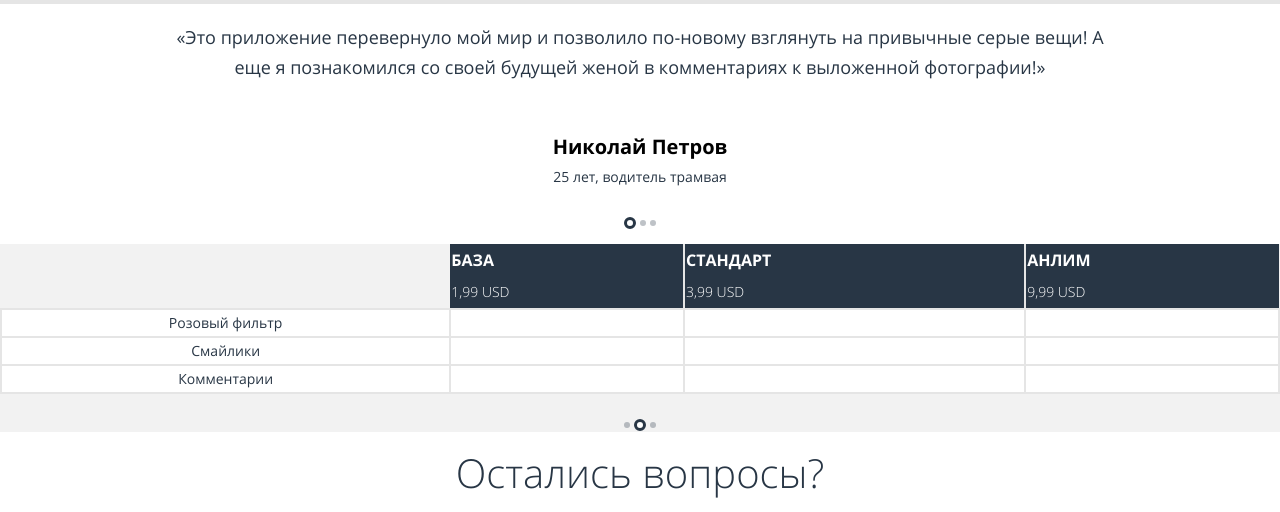
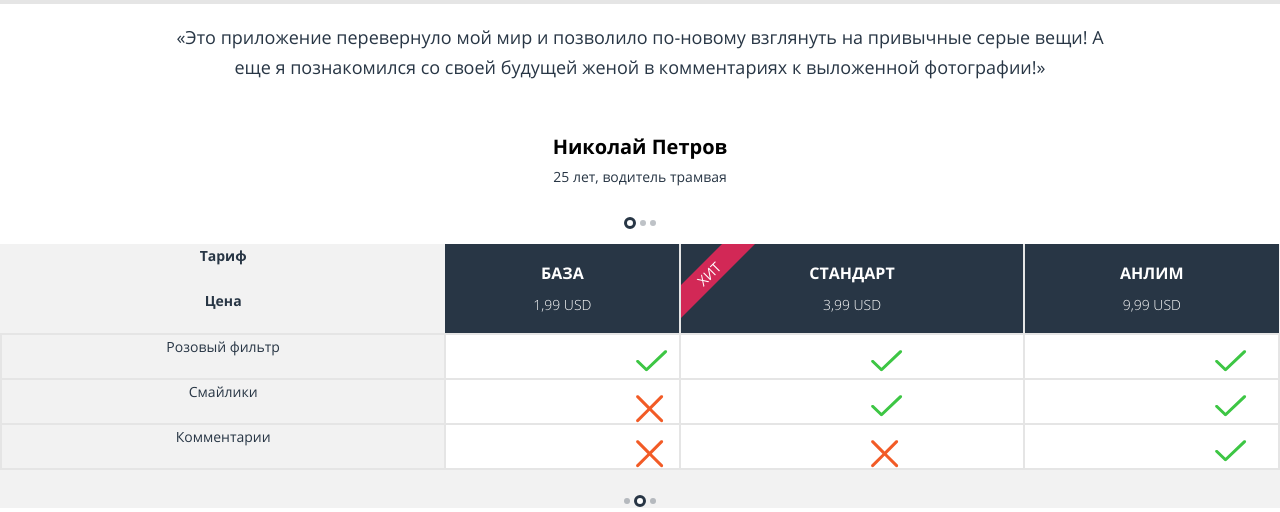
Before and after one commit to Zarrrinochka/1581695-pink-21, a website: page source/index.html in a window 1280 px wide. Shown: the part 2201-2713 px from the top of the page. Drawn offline with nearby package versions, Linux system fonts and the light colour scheme; files that its build step writes are made by us from their sources.

Commit message:
wtf с th

```diff
--- a/source/index.html
+++ b/source/index.html
@@ -167,7 +167,9 @@
       <tr class="table__up">
         <th class="visually-hidden">Тариф</th>
         <td class="table__tariff">База</td>
-        <td class="table__tariff">Стандарт <!--<div class="table__hit">Хит</div>--></td>
+        <td class="table__tariff table__hit-a">Стандарт
+          <div class="table__hit">Хит</div>
+        </td>
         <td class="table__tariff">Анлим</td>
       </tr>
       <tr class="table__price">
--- a/source/less/blocks/table.less
+++ b/source/less/blocks/table.less
@@ -1,6 +1,48 @@
 .table {
   border-collapse: collapse;
   width: 100%;
+  text-align: center;
+  white-space: nowrap;
+}
+
+th {
+  display: none;
+}
+
+td {
+  height: 45px;
+}
+
+.table__hit-a {
+  position: relative;
+
+  &::after {
+    content: "";
+    display: block;
+    position: absolute;
+    top: 0;
+    left: 0;
+    right: 0;
+    bottom: -100px;
+    background-image: url("../img/hit-ribbon.svg");
+    background-repeat: no-repeat;
+    z-index: 1;
+  }
+}
+
+.table__hit {
+  position: absolute;
+  font-weight: 400;
+  font-size: 14px;
+  line-height: 30px;
+  align-items: center;
+  text-align: center;
+  color: @white;
+  transform: rotate(-45deg);
+  background-color: transparent;
+  z-index: 2;
+  top: 15px;
+  left: 15px;
 }
 
 .table__lines,
@@ -14,11 +56,45 @@
   background-color: @white;
 }
 
+.table__yes {
+  position: relative;
+
+  &::after {
+    content: "";
+    display: block;
+    position: absolute;
+    background-image: url("../img/yes.svg");
+    background-repeat: no-repeat;
+    top: 15px;
+    left: 190px;
+    right: 0;
+    bottom: 0;
+  }
+}
+
+.table__no {
+  position: relative;
+
+  &::after {
+    content: "";
+    display: block;
+    position: absolute;
+    background-image: url("../img/no.svg");
+    background-repeat: no-repeat;
+    top: 15px;
+    left: 190px;
+    right: 0;
+    bottom: 0;
+  }
+}
+
 .table__col {
   color: @dark-blue;
   font-weight: 400;
   background: @white;
   text-transform: uppercase;
+  padding: 25px 25px 77px 25px;
+  text-align: left;
 }
 
 .table__tariff,
@@ -40,12 +116,26 @@
 .table__tariff {
   font-weight: 700;
   font-size: 16px;
+  vertical-align: bottom;
 }
 
 .table__price-td {
   font-weight: 300;
   font-size: 14px;
   background-color: @dark-blue;
+  vertical-align: top;
+}
+
+.table__pink-td::before,
+.table__emo-td::before,
+.table__comment-td::before {
+  color: #283645;
+  font-weight: 400;
+  background: @white;
+  text-transform: uppercase;
+  padding: 25px;
+  padding-right: 77px;
+  text-align: left;
 }
 
 
@@ -77,8 +167,13 @@
 }
 
 @media (min-width: @tablet-width) {
+  th {
+    display: contents;
+  }
+
   .table__col {
     text-transform: none;
+    padding: 15px;
   }
 
   .table__pink-td {
```
Also changed, not shown: source/img/hit-ribbon.svg (added), source/img/no.svg (added), source/img/yes.svg (added).
